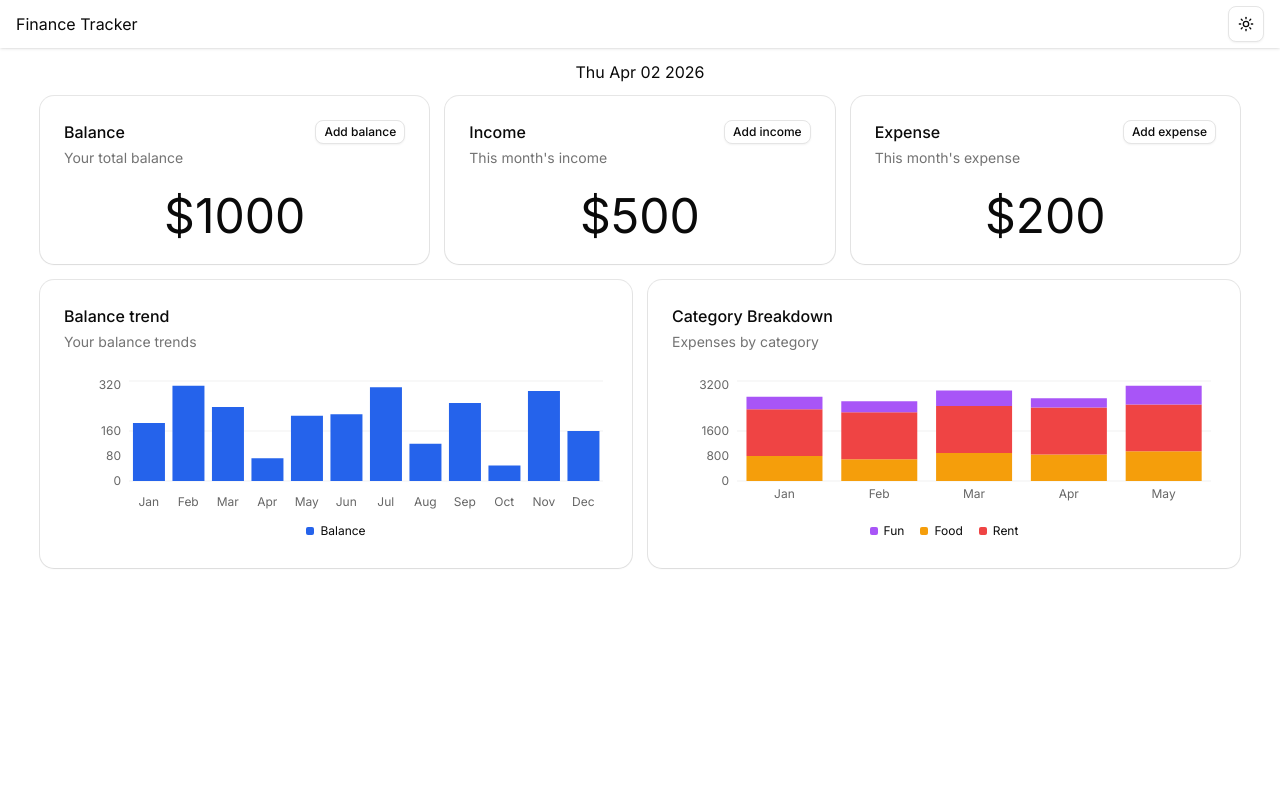
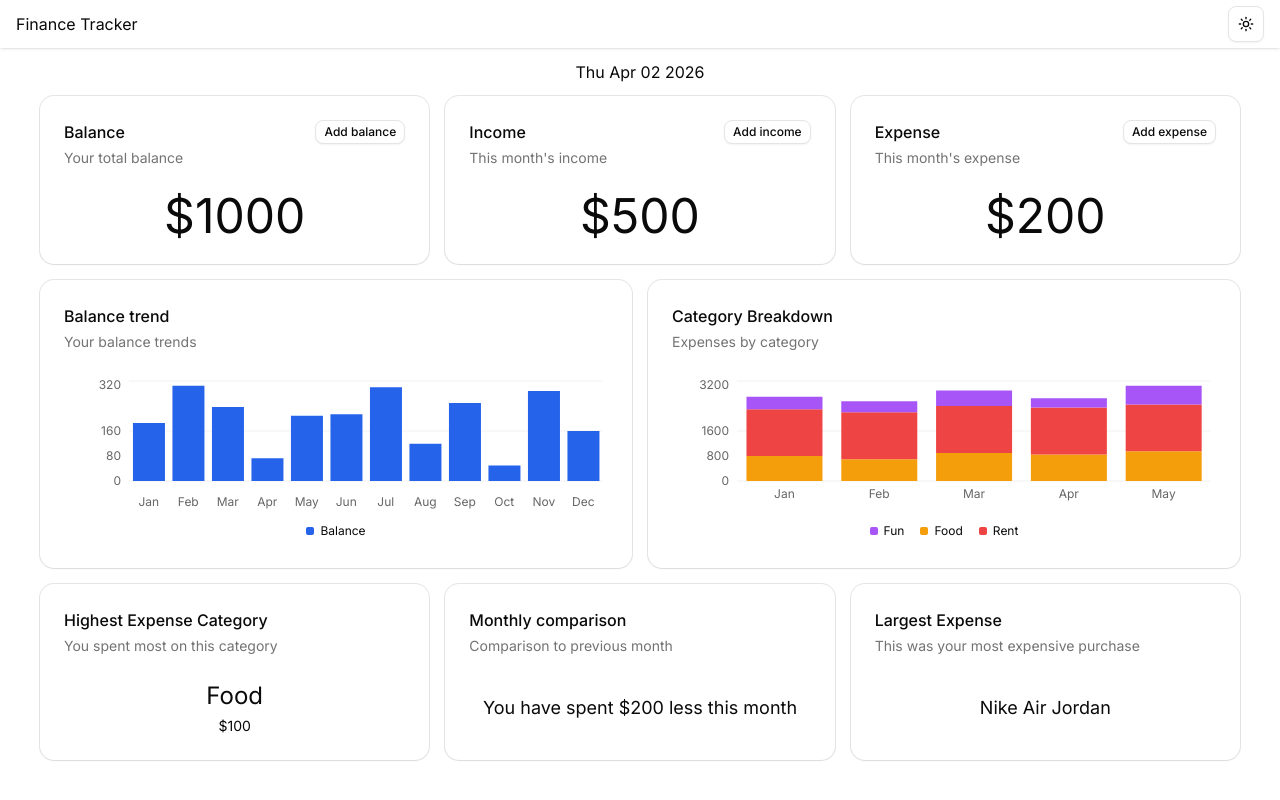
Before and after one commit to darshan03s/finance_tracker, a Next.js app: page / in a window 1280 px wide. Built offline with nearby package versions, Linux system fonts and the light colour scheme.

Commit message:
feat: add highest expense category and monthly comparison cards to main component

```diff
--- a/components/main.tsx
+++ b/components/main.tsx
@@ -73,9 +73,58 @@ const ExpenseCard = () => {
   );
 };
 
+const HighestExpenseCategory = () => {
+  return (
+    <Card>
+      <CardHeader>
+        <CardTitle>Highest Expense Category</CardTitle>
+        <CardDescription>You spent most on this category</CardDescription>
+      </CardHeader>
+      <CardContent className="flex items-center justify-center h-full w-full">
+        <div className="flex flex-col gap-1 items-center">
+          <span className="text-2xl">Food</span>
+          <span>$100</span>
+        </div>
+      </CardContent>
+    </Card>
+  );
+};
+
+const MonthlyComparison = () => {
+  return (
+    <Card>
+      <CardHeader>
+        <CardTitle>Monthly comparison</CardTitle>
+        <CardDescription>Comparison to previous month</CardDescription>
+      </CardHeader>
+      <CardContent className="flex items-center justify-center h-full w-full">
+        <div className="flex flex-col gap-1 items-center">
+          <span className="text-lg">You have spent $200 less this month</span>
+        </div>
+      </CardContent>
+    </Card>
+  );
+};
+
+const LargestExpense = () => {
+  return (
+    <Card>
+      <CardHeader>
+        <CardTitle>Largest Expense</CardTitle>
+        <CardDescription>This was your most expensive purchase</CardDescription>
+      </CardHeader>
+      <CardContent className="flex items-center justify-center h-full w-full">
+        <div className="flex flex-col gap-1 items-center">
+          <span className="text-lg">Nike Air Jordan</span>
+        </div>
+      </CardContent>
+    </Card>
+  );
+};
+
 const Main = () => {
   return (
-    <main>
+    <main className="pb-4">
       <div className="h-10 flex items-center justify-center py-6">{new Date().toDateString()}</div>
       <div className="space-y-4">
         <div className="balance-income-expense grid grid-cols-1 sm:grid-cols-3 gap-4 px-10">
@@ -83,6 +132,7 @@ const Main = () => {
           <IncomeCard />
           <ExpenseCard />
         </div>
+
         <div className="charts grid grid-cols-1 sm:grid-cols-2 px-10 gap-4">
           <div className="h-72">
             <BalanceTrend />
@@ -91,6 +141,12 @@ const Main = () => {
             <CategoryBreakdown />
           </div>
         </div>
+
+        <div className="insights grid grid-cols-1 sm:grid-cols-3 px-10 gap-4">
+          <HighestExpenseCategory />
+          <MonthlyComparison />
+          <LargestExpense />
+        </div>
       </div>
     </main>
   );
```
